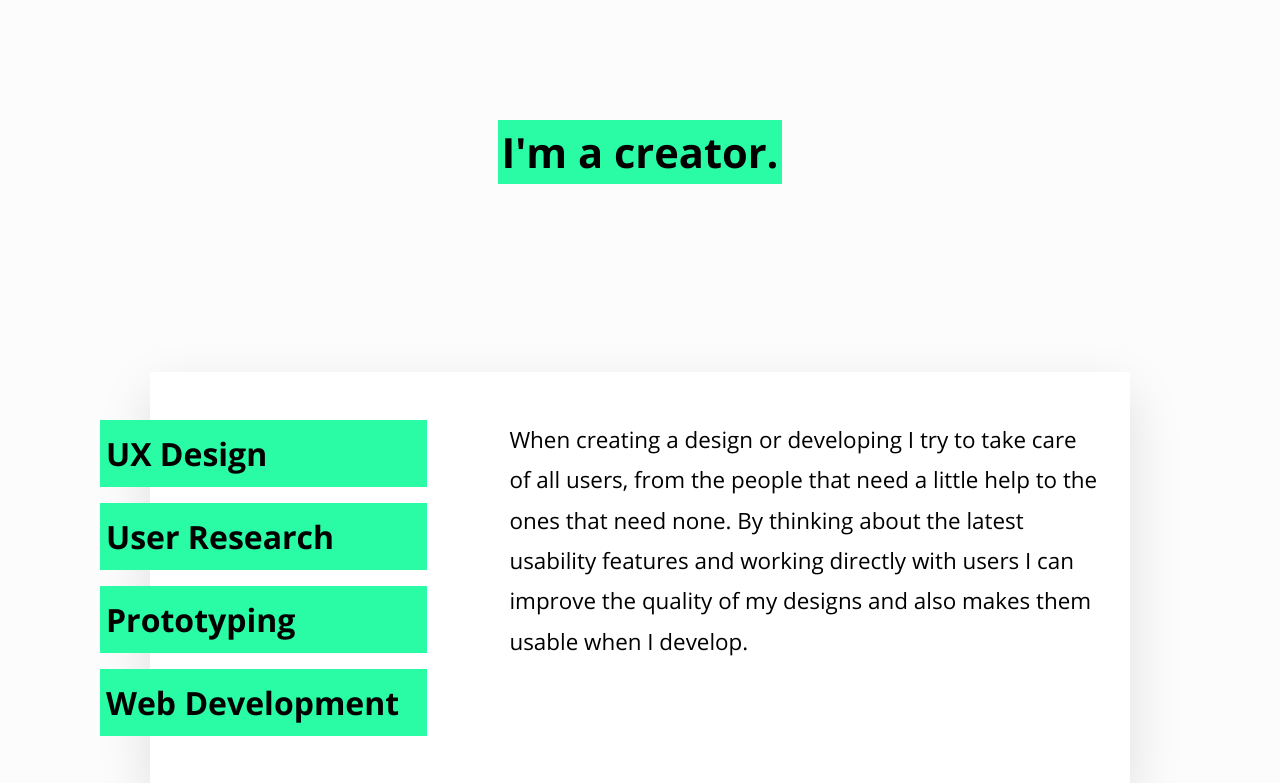
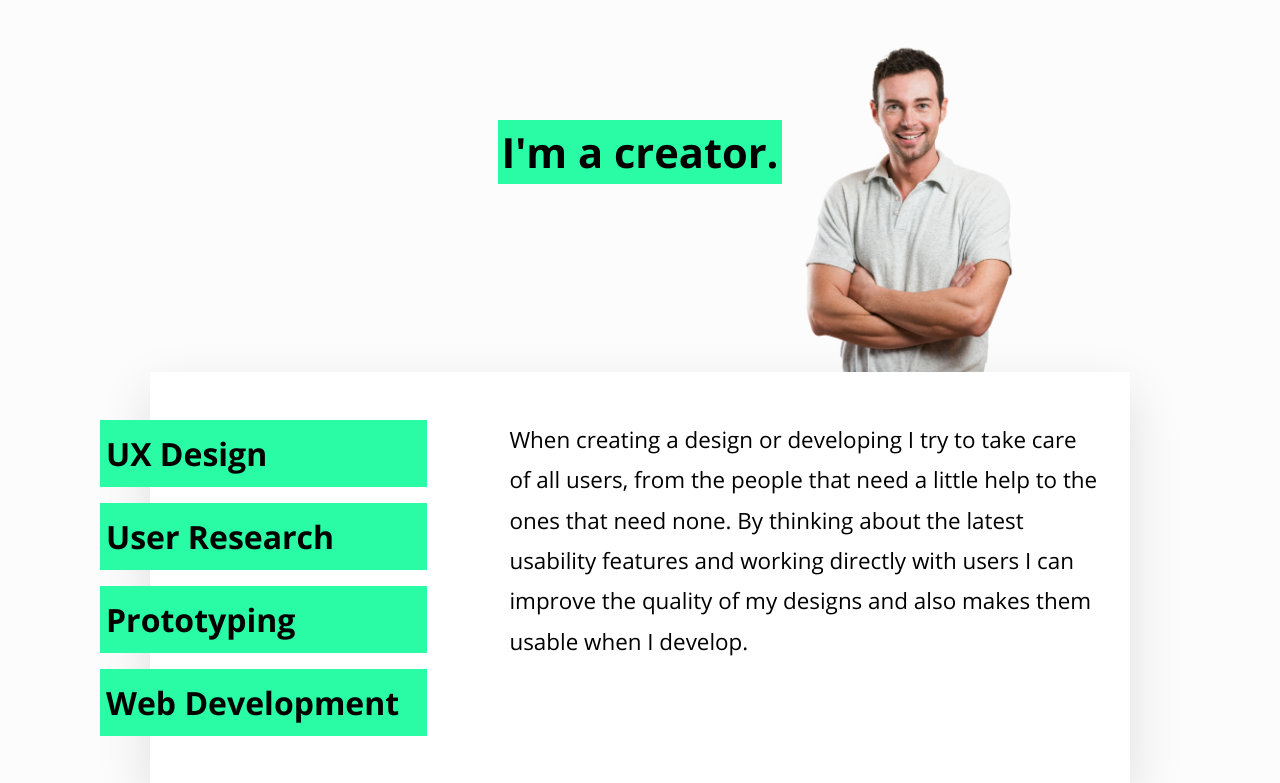
Before and after one commit to Patrickroelofs/HAN-Y1P2-WT, a PHP site: page /about.html in a window 1280 px wide. Shown: the part 154-937 px from the top of the page. Run offline with PHP 8.4, Linux system fonts and the light colour scheme; some web fonts are replaced.

Commit message:
reverting back to fake image

```diff
--- a/about.html
+++ b/about.html
@@ -62,6 +62,7 @@
 				</ul>
 			</div>
 			<div class="skills__text">
+				<img class="skills__person" src="images/Happy-Man-Transparent-Background.png" alt="Placeholder image">
 				<p>When creating a design or developing I try to take care of all users, from the people that need a little help
 					to the ones that need none. By thinking about the latest usability features and working directly with users I
 					can improve the quality of my designs and also makes them usable when I develop.</p>
--- a/css/stylesheet.css
+++ b/css/stylesheet.css
@@ -641,6 +641,13 @@ select{
 	color: var(--text-color);
 }
 
+.skills__person {
+	width: 240px;
+	position: absolute;
+	top: -80%;
+	right: 100px;
+}
+
 .experiences {
 	max-width: 1200px;
 	margin: 0 auto;
--- a/index.html
+++ b/index.html
@@ -166,7 +166,7 @@
 								d="M155.502 139.217C152.52 130.043 147.933 121.328 144.034 112.612C143.575 111.466 141.74 111.466 141.052 112.154C137.153 116.282 132.796 120.41 130.272 125.456H130.043C102.062 127.52 74.9984 103.667 55.7328 86.2367C33.4855 66.283 13.3025 41.9716 5.27512 12.8438C4.81641 9.17412 4.35771 5.27512 4.35771 1.37612C4.35771 -0.458706 1.83482 -0.458706 1.60547 1.37612C1.60547 2.06418 1.60547 2.75224 1.60547 3.44029C0.688059 3.44029 0 4.12835 0 5.27512C0.229353 7.798 0.917412 10.3209 1.37612 12.8438C3.21094 74.9984 65.1362 134.86 125.685 138.759C123.621 142.428 121.787 146.327 119.493 149.997C118.346 151.602 120.181 153.207 121.787 152.978C133.254 151.373 143.575 145.868 154.126 141.74C155.043 141.511 155.96 140.593 155.502 139.217ZM124.768 148.391C126.144 145.41 127.062 142.428 128.667 139.447C129.126 138.299 128.438 137.382 127.75 137.153C127.75 136.465 127.291 136.006 126.603 135.777C71.7875 126.603 27.293 89.2183 10.7796 38.5309C21.5592 58.4846 38.0726 75.9154 54.3566 90.594C66.283 101.374 78.8974 111.006 92.6586 119.034C103.438 125.226 116.97 130.96 129.355 127.062C128.667 128.896 131.419 129.814 132.337 128.438C135.318 124.539 138.3 120.869 141.511 117.429C144.721 124.539 148.162 131.648 150.685 138.988C142.199 142.199 133.713 146.327 124.768 148.391Z"
 								fill="#FD5AE8" />
 						</svg>
-						<img src="images/patrick.png" alt="placeholder image">
+						<img src="images/Happy-Man-Transparent-Background.png" alt="placeholder image">
 						<a href="about.html" class="button button--green">More about me.</a>
 					</div>
 				</div>
```
Also changed, not shown: images/Happy-Man-Transparent-Background.png (added), images/patrick.png (deleted).
